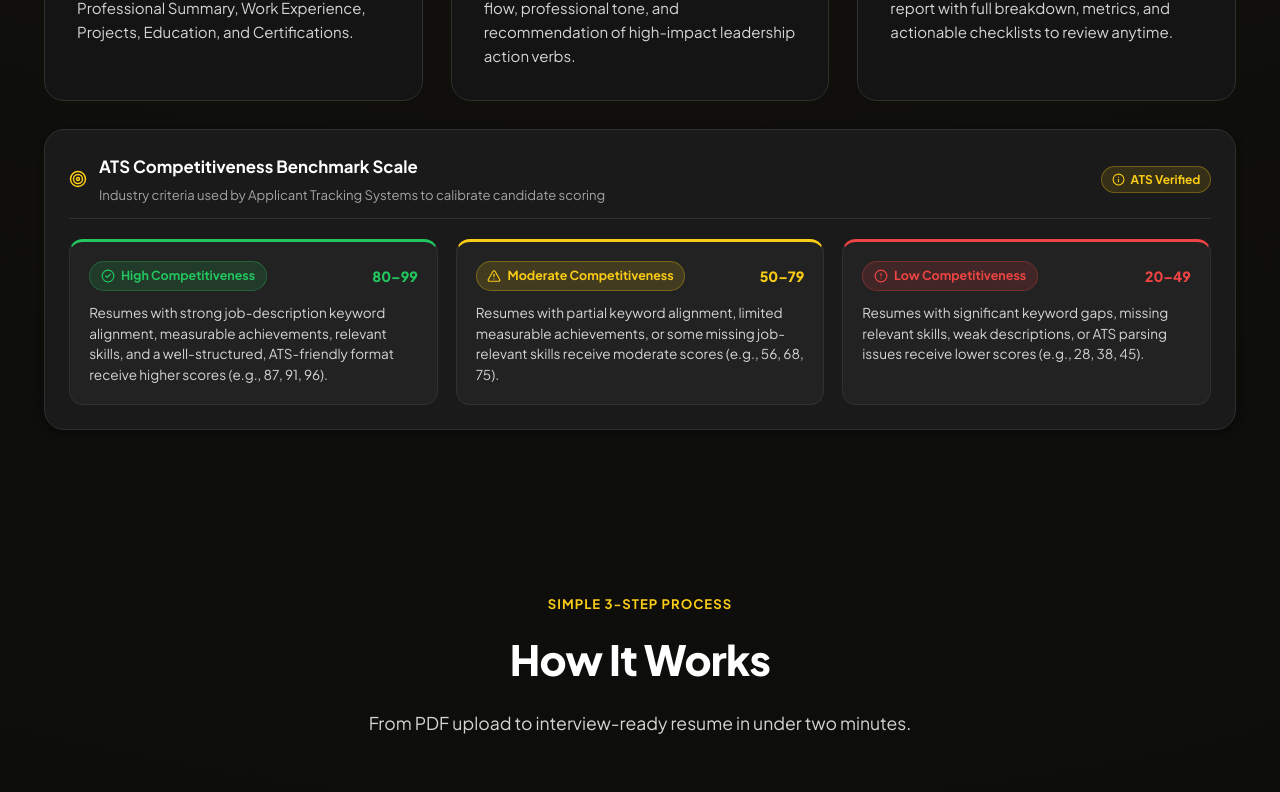
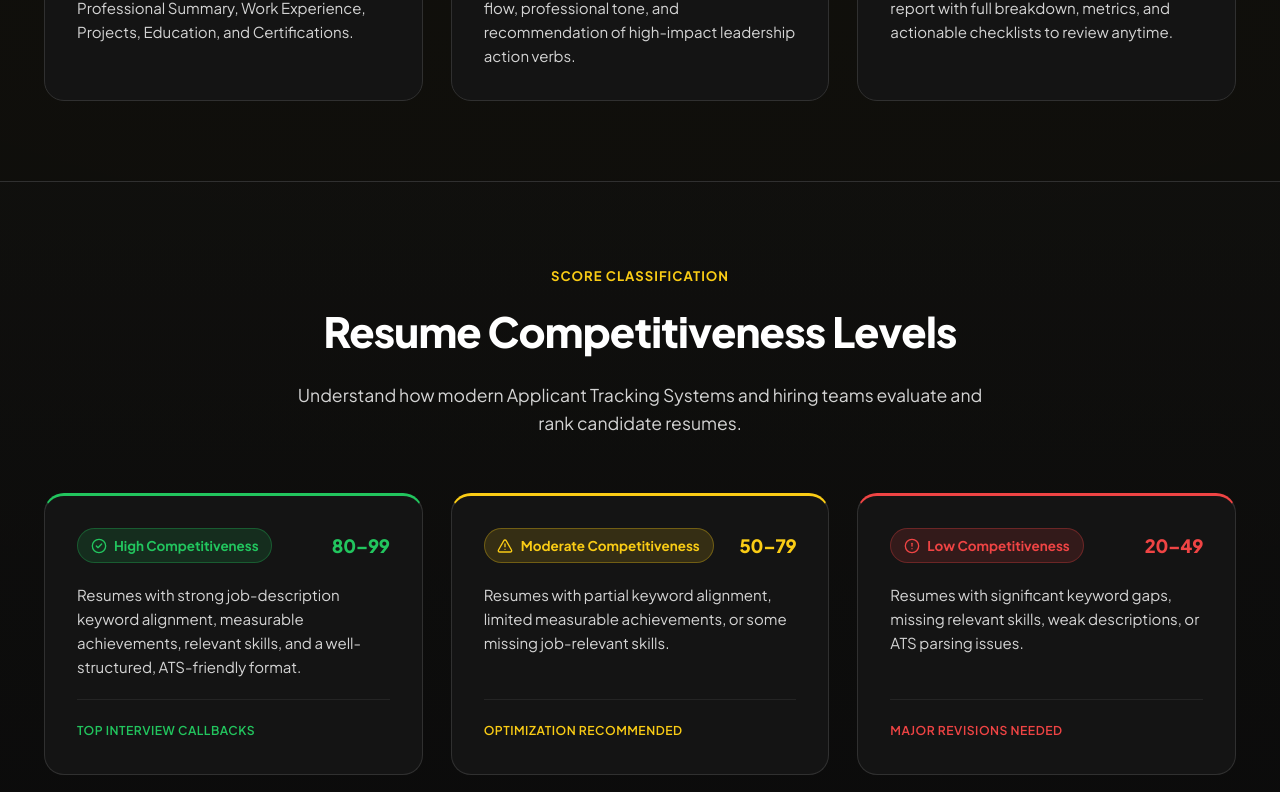
Before and after one commit to KandlakuntaBharadwaj/AI-Powered-Resume-Grader, a React app in the folder frontend/: page / in a window 1280 px wide. Shown: the part 1700-2492 px from the top of the page. Built offline with nearby package versions, Linux system fonts and the light colour scheme; no server answers; the HTML template or start-up script is replaced by a standard one.

Commit message:
Add Resume Competitiveness Levels section on Landing page and Pro Tip on Resume Analyzer page

```diff
--- a/frontend/src/index.css
+++ b/frontend/src/index.css
@@ -4148,6 +4148,168 @@ a {
 /* ========================================================= */
 /* ATS COMPETITIVENESS BENCHMARK SCALE                       */
 /* ========================================================= */
+.competitiveness-section {
+  background: linear-gradient(180deg, rgba(17, 17, 17, 0.4) 0%, rgba(11, 11, 11, 0.9) 100%);
+  border-top: 1px solid var(--surface-border);
+  border-bottom: 1px solid var(--surface-border);
+}
+
+.competitiveness-cards-grid {
+  display: grid;
+  grid-template-columns: repeat(3, 1fr);
+  gap: 1.75rem;
+}
+
+@media (max-width: 900px) {
+  .competitiveness-cards-grid {
+    grid-template-columns: 1fr;
+  }
+}
+
+.comp-tier-card {
+  background: var(--surface-color);
+  border: 1px solid var(--surface-border);
+  border-radius: var(--radius-lg);
+  padding: 2rem;
+  display: flex;
+  flex-direction: column;
+  justify-content: space-between;
+  gap: 1.25rem;
+  transition: all 0.25s ease;
+  position: relative;
+  overflow: hidden;
+}
+
+.comp-tier-card:hover {
+  transform: translateY(-4px);
+  box-shadow: var(--shadow-md);
+}
+
+.comp-tier-card.high {
+  border-top: 3px solid #22C55E;
+}
+
+.comp-tier-card.high:hover {
+  border-color: rgba(34, 197, 94, 0.45);
+}
+
+.comp-tier-card.moderate {
+  border-top: 3px solid #FACC15;
+}
+
+.comp-tier-card.moderate:hover {
+  border-color: rgba(250, 204, 21, 0.45);
+}
+
+.comp-tier-card.low {
+  border-top: 3px solid #EF4444;
+}
+
+.comp-tier-card.low:hover {
+  border-color: rgba(239, 68, 68, 0.45);
+}
+
+.comp-tier-card-top {
+  display: flex;
+  align-items: center;
+  justify-content: space-between;
+  gap: 0.75rem;
+}
+
+.comp-tier-badge {
+  display: inline-flex;
+  align-items: center;
+  gap: 0.45rem;
+  padding: 0.35rem 0.8rem;
+  border-radius: var(--radius-full);
+  font-size: 0.84rem;
+  font-weight: 700;
+}
+
+.comp-tier-badge.high {
+  background: rgba(34, 197, 94, 0.14);
+  color: #22C55E;
+  border: 1px solid rgba(34, 197, 94, 0.3);
+}
+
+.comp-tier-badge.moderate {
+  background: rgba(250, 204, 21, 0.14);
+  color: #FACC15;
+  border: 1px solid rgba(250, 204, 21, 0.3);
+}
+
+.comp-tier-badge.low {
+  background: rgba(239, 68, 68, 0.14);
+  color: #EF4444;
+  border: 1px solid rgba(239, 68, 68, 0.3);
+}
+
+.comp-tier-score {
+  font-size: 1.15rem;
+  font-weight: 800;
+  letter-spacing: -0.3px;
+}
+
+.comp-tier-body {
+  font-size: 0.94rem;
+  color: var(--text-secondary);
+  line-height: 1.6;
+  margin: 0;
+  flex-grow: 1;
+}
+
+.comp-tier-footer {
+  padding-top: 1rem;
+  border-top: 1px solid var(--surface-border-subtle);
+}
+
+.comp-tier-tag {
+  display: inline-flex;
+  align-items: center;
+  font-size: 0.76rem;
+  font-weight: 600;
+  text-transform: uppercase;
+  letter-spacing: 0.5px;
+}
+
+.comp-tier-tag.high {
+  color: #22C55E;
+}
+
+.comp-tier-tag.moderate {
+  color: #FACC15;
+}
+
+.comp-tier-tag.low {
+  color: #EF4444;
+}
+
+/* Pro Tip Callout */
+.pro-tip-box {
+  display: flex;
+  align-items: center;
+  gap: 0.65rem;
+  background: rgba(250, 204, 21, 0.08);
+  border: 1px solid rgba(250, 204, 21, 0.22);
+  border-radius: var(--radius-sm);
+  padding: 0.65rem 0.95rem;
+  margin-top: 0.6rem;
+  margin-bottom: 0.85rem;
+  color: var(--text-secondary);
+  font-size: 0.86rem;
+  line-height: 1.45;
+}
+
+.pro-tip-icon {
+  color: var(--primary-color);
+  flex-shrink: 0;
+}
+
+.pro-tip-text strong {
+  color: var(--primary-color);
+  margin-right: 0.35rem;
+}
+
 .ats-competitiveness-card {
   background: var(--surface-card);
   border: 1px solid var(--surface-border);
--- a/frontend/src/pages/LandingPage.jsx
+++ b/frontend/src/pages/LandingPage.jsx
@@ -1,12 +1,13 @@
 import React, { useState } from 'react';
 import { useNavigate } from 'react-router-dom';
 import { useAuth } from '../context/AuthContext';
-import AtsCompetitivenessReference from '../components/AtsCompetitivenessReference';
 import {
   Sparkles,
   ArrowRight,
   ShieldCheck,
   CheckCircle2,
+  AlertTriangle,
+  AlertCircle,
   FileCheck2,
   Cpu,
   Target,
@@ -240,12 +241,70 @@ const LandingPage = () => {
               <p>Export a polished, executive-level PDF audit report with full breakdown, metrics, and actionable checklists to review anytime.</p>
             </div>
           </div>
+        </div>
+      </section>
 
-          {/* ATS Competitiveness Benchmark Reference */}
-          <AtsCompetitivenessReference
-            title="ATS Competitiveness Benchmark Scale"
-            subtitle="Industry criteria used by Applicant Tracking Systems to calibrate candidate scoring"
-          />
+      {/* RESUME COMPETITIVENESS LEVELS */}
+      <section className="competitiveness-section" id="competitiveness">
+        <div className="section-container">
+          <div className="section-header">
+            <span className="section-pill">Score Classification</span>
+            <h2>Resume Competitiveness Levels</h2>
+            <p>Understand how modern Applicant Tracking Systems and hiring teams evaluate and rank candidate resumes.</p>
+          </div>
+
+          <div className="competitiveness-cards-grid">
+            {/* High Competitiveness */}
+            <div className="comp-tier-card high">
+              <div className="comp-tier-card-top">
+                <div className="comp-tier-badge high">
+                  <CheckCircle2 size={16} />
+                  <span>High Competitiveness</span>
+                </div>
+                <span className="comp-tier-score text-emerald">80–99</span>
+              </div>
+              <p className="comp-tier-body">
+                Resumes with strong job-description keyword alignment, measurable achievements, relevant skills, and a well-structured, ATS-friendly format.
+              </p>
+              <div className="comp-tier-footer">
+                <span className="comp-tier-tag high">Top Interview Callbacks</span>
+              </div>
+            </div>
+
+            {/* Moderate Competitiveness */}
+            <div className="comp-tier-card moderate">
+              <div className="comp-tier-card-top">
+                <div className="comp-tier-badge moderate">
+                  <AlertTriangle size={16} />
+                  <span>Moderate Competitiveness</span>
+                </div>
+                <span className="comp-tier-score text-gold">50–79</span>
+              </div>
+              <p className="comp-tier-body">
+                Resumes with partial keyword alignment, limited measurable achievements, or some missing job-relevant skills.
+              </p>
+              <div className="comp-tier-footer">
+                <span className="comp-tier-tag moderate">Optimization Recommended</span>
+              </div>
+            </div>
+
+            {/* Low Competitiveness */}
+            <div className="comp-tier-card low">
+              <div className="comp-tier-card-top">
+                <div className="comp-tier-badge low">
+                  <AlertCircle size={16} />
+                  <span>Low Competitiveness</span>
+                </div>
+                <span className="comp-tier-score text-danger">20–49</span>
+              </div>
+              <p className="comp-tier-body">
+                Resumes with significant keyword gaps, missing relevant skills, weak descriptions, or ATS parsing issues.
+              </p>
+              <div className="comp-tier-footer">
+                <span className="comp-tier-tag low">Major Revisions Needed</span>
+              </div>
+            </div>
+          </div>
         </div>
       </section>
 
--- a/frontend/src/pages/ResumeAnalyzer.jsx
+++ b/frontend/src/pages/ResumeAnalyzer.jsx
@@ -4,7 +4,7 @@ import FileUpload from '../components/FileUpload';
 import AnalysisLoader from '../components/AnalysisLoader';
 import AtsCompetitivenessReference from '../components/AtsCompetitivenessReference';
 import { uploadResume } from '../apis/api';
-import { Sparkles, FileText, AlertCircle, ArrowLeft, HelpCircle } from 'lucide-react';
+import { Sparkles, FileText, AlertCircle, ArrowLeft, HelpCircle, Info } from 'lucide-react';
 
 const ResumeAnalyzer = () => {
   const [file, setFile] = useState(null);
@@ -127,6 +127,14 @@ const ResumeAnalyzer = () => {
                 Paste the full job posting text (responsibilities, qualifications, and requirements) to analyze keyword match rate.
               </p>
 
+              {/* Pro Tip Callout */}
+              <div className="pro-tip-box">
+                <Info size={16} className="pro-tip-icon" />
+                <span className="pro-tip-text">
+                  <strong>Pro Tip:</strong> Add a job description related to your target role to get a more accurate ATS score.
+                </span>
+              </div>
+
               <div className="job-desc-wrapper">
                 <textarea
                   id="jobDescriptionInput"
```
